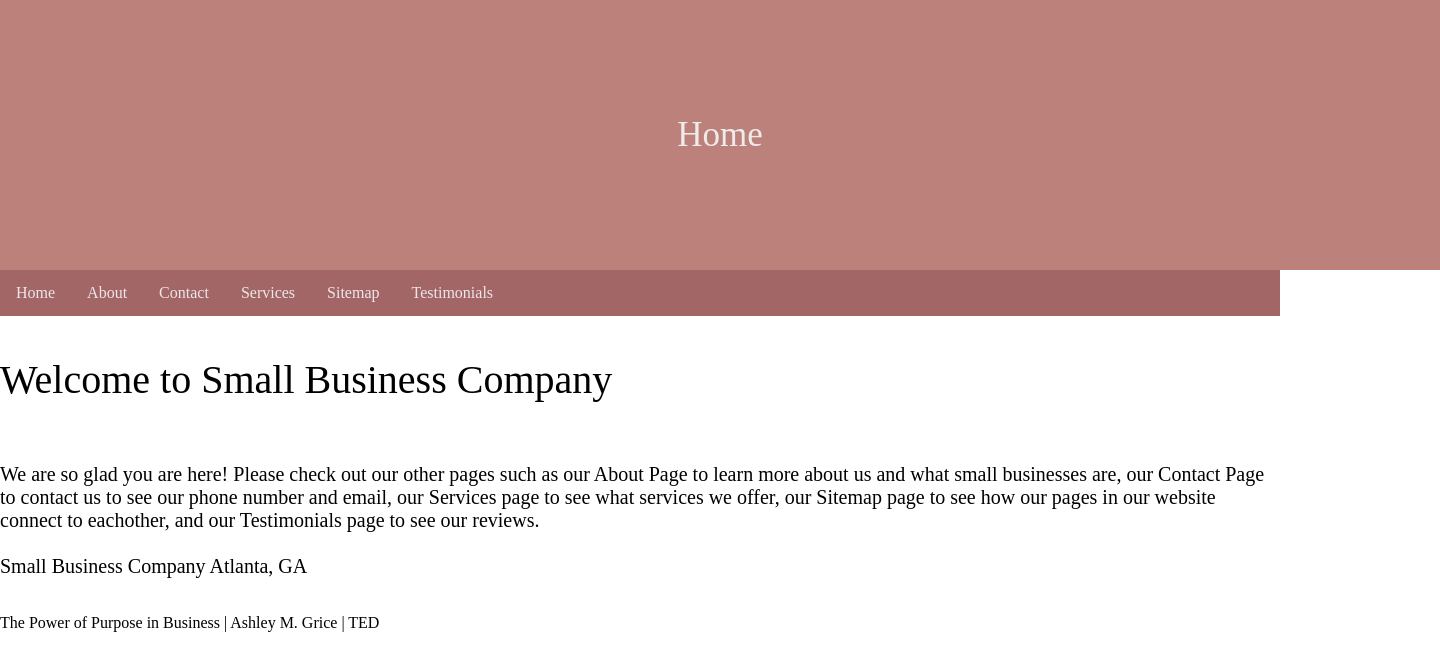
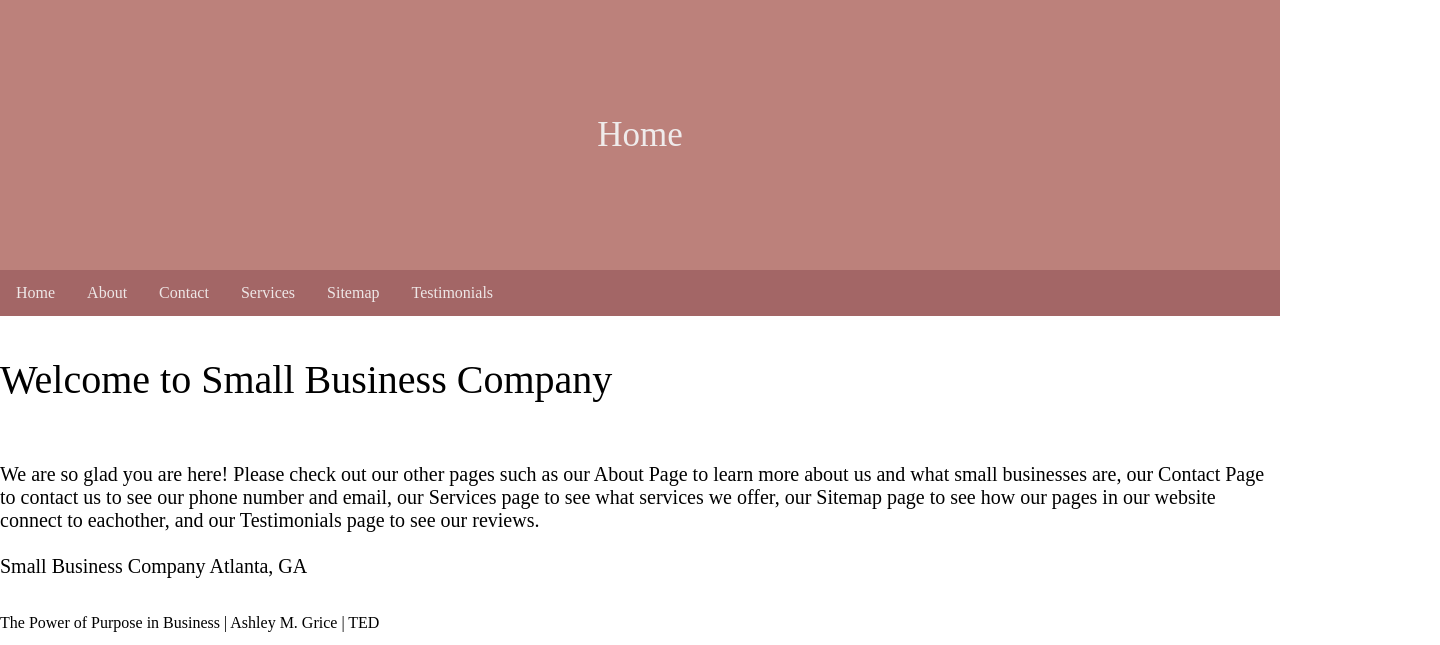
Before and after one commit to djorda83/djorda83, a plain HTML site: page index.html in a window 1280 px wide. Shown: the top 645 px of the page, 1440 px wide, since content can reach past the window. Drawn offline with Linux system fonts and the light colour scheme.

Commit message:
Update mystylesheet.css

```diff
--- a/mystylesheet.css
+++ b/mystylesheet.css
@@ -1,11 +1,15 @@
+/*Source: https://www.30secondsofcode.org/css/s/footer-at-the-bottom*/
 
-/*Source: https://www.30secondsofcode.org/css/s/footer-at-the-bottom*/
 body {
   margin: 0;
   min-height: 100vh;
   display: flex;
   flex-direction: column;
+  width: 100%;
+  /*Source: https://www.w3schools.com/cssref/css3_pr_overflow-x.php*/
+  overflow-x: hidden;
 }
+
 /*Source: https://www.w3schools.com/howto/howto_css_style_header.asp*/
 /*Source: https://www.w3schools.com/tags/att_width.asp*/
 header {
@@ -14,7 +18,6 @@ header {
   background: #bc817b;
   color: #efebeb;
   font-size: 35px;
-  width: 100%;
 }
 /*Source: https://www.w3schools.com/howto/howto_css_fixed_footer.asp*/
 /*Source: https://www.30secondsofcode.org/css/s/footer-at-the-bottom*/
```
